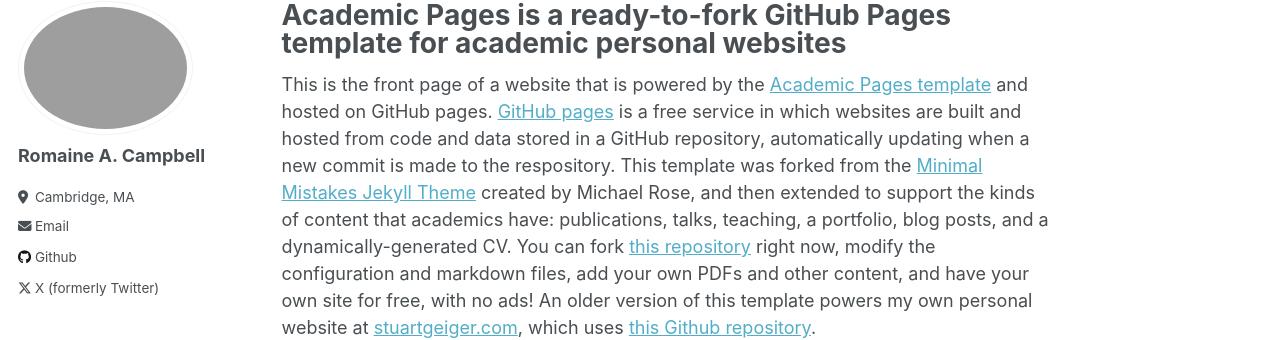
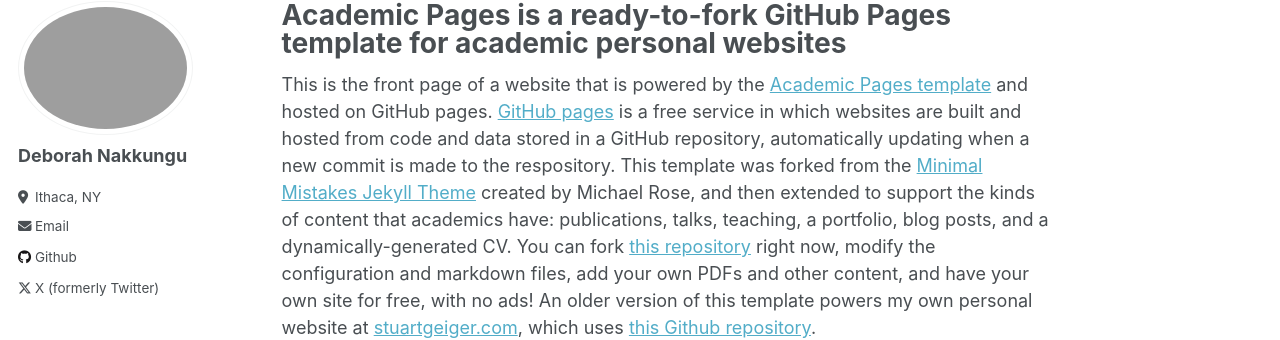
Before and after one commit to deborahnakkungu/deborahnakkungu.github.io, a Jekyll site: the page built from _pages/about.md, in a window 1280 px wide. Shown: the part 105-445 px from the top of the page. Built offline with Jekyll 4.4.1, drawn with Linux system fonts in a browser that asks for light colours.

Commit message:
Update _config.yml

```diff
--- a/_config.yml
+++ b/_config.yml
@@ -82,14 +82,14 @@ analytics:
 
 # Site Author
 author:
-  name             : "Romaine A. Campbell"
+  name             : "Deborah Nakkungu"
   avatar           : "CampbellRomaine_profile.jpg"
   bio              : ""
-  location         : "Cambridge, MA"
+  location         : "Ithaca, NY"
   employer         :
   pubmed           : # "https://www.ncbi.nlm.nih.gov/pubmed/?term=john+snow"
   googlescholar    : # "http://yourfullgooglescholarurl.com"
-  email            : rcampbell@cornell.edu
+  email            : dn354@cornell.edu
   researchgate     :  # example: "https://www.researchgate.net/profile/yourprofile"
   uri              :
   bitbucket        :
@@ -98,7 +98,7 @@ author:
   flickr           :
   facebook         :
   foursquare       :
-  github           : "romainecampbell"
+  github           : "deborahnakkungu"
   google_plus      :
   keybase          :
   instagram        :
@@ -111,7 +111,7 @@ author:
   stackoverflow    : # http://stackoverflow.com/users/123456/username
   steam            :
   tumblr           :
-  twitter          : RomCampbell
+  twitter          : NakkunguD
   vine             :
   weibo            :
   xing             :
```
